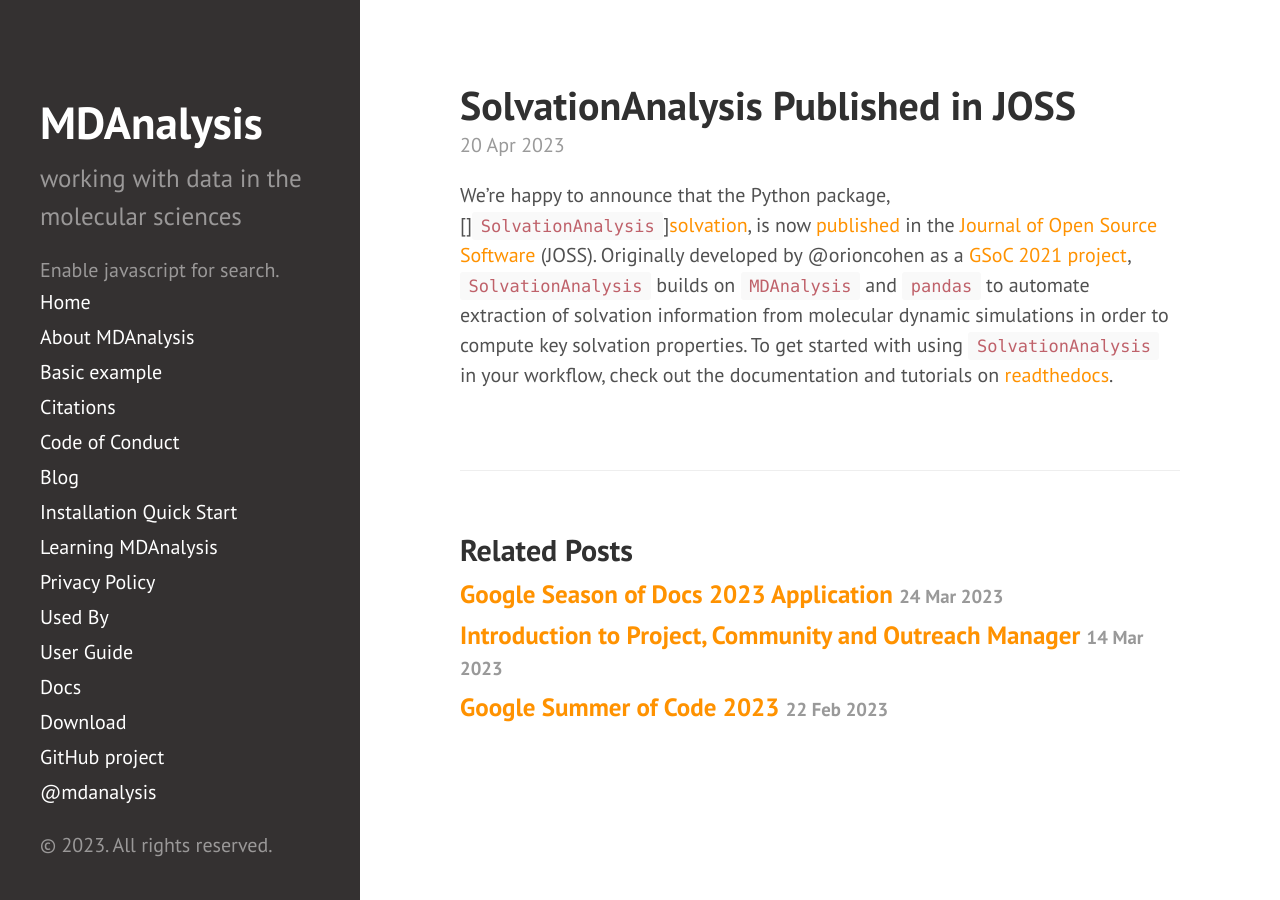
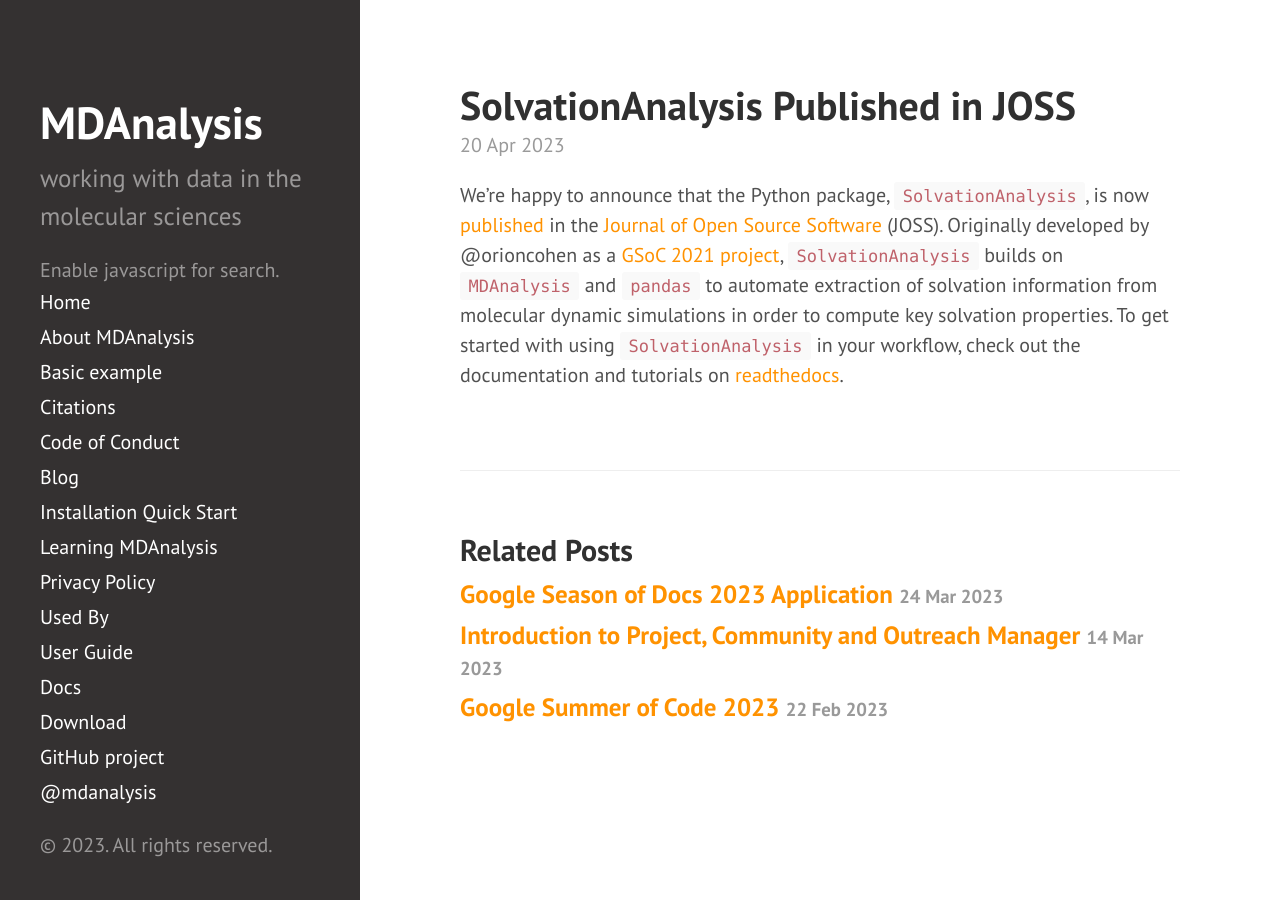
Before and after one commit to MDAnalysis/MDAnalysis.github.io, a Jekyll site: the page built from _posts/2023-04-20-solvationJOSS.md, in a window 1280 px wide. Built offline with Jekyll 4.4.1, drawn with Linux system fonts in a browser that asks for light colours; comment, search, counter and statistics services are not loaded.

Commit message:
Add files via upload

```diff
--- a/_posts/2023-04-20-solvationJOSS.md
+++ b/_posts/2023-04-20-solvationJOSS.md
@@ -3,7 +3,7 @@ layout: post
 title: SolvationAnalysis Published in JOSS
 ---
 
-We're happy to announce that the Python package, []`SolvationAnalysis`][solvation], is now [published][paper] in the [Journal of Open Source Software][joss] (JOSS). Originally developed by @orioncohen as a [GSoC 2021 project][gsocblog], `SolvationAnalysis` builds on `MDAnalysis` and `pandas` to automate extraction of solvation information from molecular dynamic simulations in order to compute key solvation properties. To get started with using `SolvationAnalysis` in your workflow, check out the documentation and tutorials on [readthedocs][docs].
+We're happy to announce that the Python package, [`SolvationAnalysis`][solvation], is now [published][paper] in the [Journal of Open Source Software][joss] (JOSS). Originally developed by @orioncohen as a [GSoC 2021 project][gsocblog], `SolvationAnalysis` builds on `MDAnalysis` and `pandas` to automate extraction of solvation information from molecular dynamic simulations in order to compute key solvation properties. To get started with using `SolvationAnalysis` in your workflow, check out the documentation and tutorials on [readthedocs][docs].
 
 [solvation]: https://github.com/MDAnalysis/solvation-analysis
 [paper]: https://joss.theoj.org/papers/10.21105/joss.05183#
```
